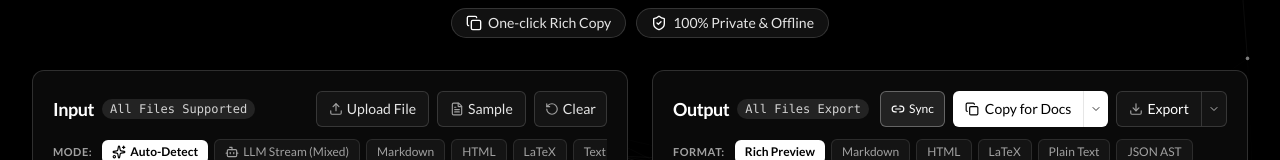
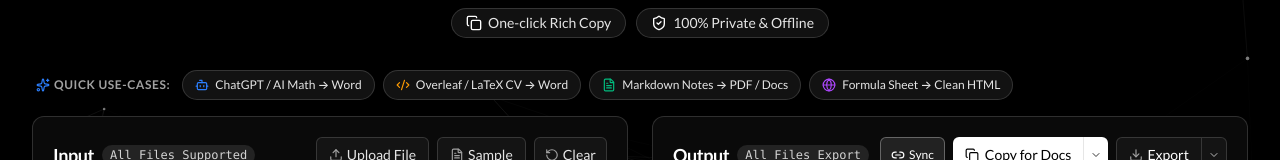
Before and after one commit to SniperRavan/Converter, a React (Vite) app: page / in a window 1280 px wide. Shown: the part 294-454 px from the top of the page. Built offline with nearby package versions, Linux system fonts and the light colour scheme; no server answers.

Commit message:
feat(ui): surface user-centric quick use-cases and add automated arXiv paper tests

```diff
--- a/src/components/Workspace.tsx
+++ b/src/components/Workspace.tsx
@@ -11,6 +11,8 @@ import {
   ChevronDown,
   Sparkles,
   Bot,
+  Code2,
+  Globe,
 } from 'lucide-react'
 import { useConverterStore } from '../store/useConverterStore'
 import { RichPreview } from './RichPreview'
@@ -33,6 +35,7 @@ export const Workspace: React.FC = () => {
     setSelectedFormat,
     formatOptions,
     loadSample,
+    loadLlmSample,
     clearDocument,
     activeLine,
     setActiveLine,
@@ -317,6 +320,68 @@ export const Workspace: React.FC = () => {
 
   return (
     <div className="w-full">
+      {/* Surfaced User-Centric Use-Cases Quick Bar */}
+      <div className="mb-4 flex flex-wrap items-center gap-2 px-1">
+        <span className="text-xs font-semibold text-neutral-500 dark:text-neutral-400 uppercase tracking-wider mr-1 flex items-center gap-1">
+          <Sparkles className="w-3.5 h-3.5 text-blue-500" />
+          Quick Use-Cases:
+        </span>
+        <button
+          onClick={() => {
+            setInputFormat('llm-mixed')
+            loadLlmSample()
+            setSelectedFormat('preview')
+            setCopyTarget('word')
+          }}
+          className="inline-flex items-center gap-1.5 px-3 py-1.5 rounded-full text-xs font-medium bg-white dark:bg-[#121212] border border-[#E2DAD0] dark:border-white/15 hover:border-blue-500 text-neutral-800 dark:text-neutral-200 transition-all cursor-pointer shadow-2xs hover:scale-[1.02]"
+          title="Convert ChatGPT, Claude, or DeepSeek equations to Word"
+        >
+          <Bot className="w-3.5 h-3.5 text-blue-500" />
+          <span>ChatGPT / AI Math &rarr; Word</span>
+        </button>
+
+        <button
+          onClick={() => {
+            setInputFormat('latex')
+            loadSample()
+            setSelectedFormat('preview')
+            setCopyTarget('word')
+          }}
+          className="inline-flex items-center gap-1.5 px-3 py-1.5 rounded-full text-xs font-medium bg-white dark:bg-[#121212] border border-[#E2DAD0] dark:border-white/15 hover:border-amber-500 text-neutral-800 dark:text-neutral-200 transition-all cursor-pointer shadow-2xs hover:scale-[1.02]"
+          title="Convert Overleaf / LaTeX CV or paper into Word document"
+        >
+          <Code2 className="w-3.5 h-3.5 text-amber-500" />
+          <span>Overleaf / LaTeX CV &rarr; Word</span>
+        </button>
+
+        <button
+          onClick={() => {
+            setInputFormat('markdown')
+            loadSample()
+            setSelectedFormat('preview')
+            setCopyTarget('docs')
+          }}
+          className="inline-flex items-center gap-1.5 px-3 py-1.5 rounded-full text-xs font-medium bg-white dark:bg-[#121212] border border-[#E2DAD0] dark:border-white/15 hover:border-emerald-500 text-neutral-800 dark:text-neutral-200 transition-all cursor-pointer shadow-2xs hover:scale-[1.02]"
+          title="Format Markdown notes for Google Docs or print to PDF"
+        >
+          <FileText className="w-3.5 h-3.5 text-emerald-500" />
+          <span>Markdown Notes &rarr; PDF / Docs</span>
+        </button>
+
+        <button
+          onClick={() => {
+            setInputFormat('auto')
+            loadSample()
+            setSelectedFormat('html')
+          }}
+          className="inline-flex items-center gap-1.5 px-3 py-1.5 rounded-full text-xs font-medium bg-white dark:bg-[#121212] border border-[#E2DAD0] dark:border-white/15 hover:border-purple-500 text-neutral-800 dark:text-neutral-200 transition-all cursor-pointer shadow-2xs hover:scale-[1.02]"
+          title="Export clean HTML with offline MathML and SVG formulas"
+        >
+          <Globe className="w-3.5 h-3.5 text-purple-500" />
+          <span>Formula Sheet &rarr; Clean HTML</span>
+        </button>
+      </div>
+
       {/* 2-Column Side-by-Side Converter Studio */}
       <div className="grid grid-cols-1 lg:grid-cols-2 gap-6 mb-8">
         {/* ================= LEFT CARD: Universal All-Files Input ================= */}
```
Also changed, not shown: 1 other file (tests, documents, lock files or other folders).
